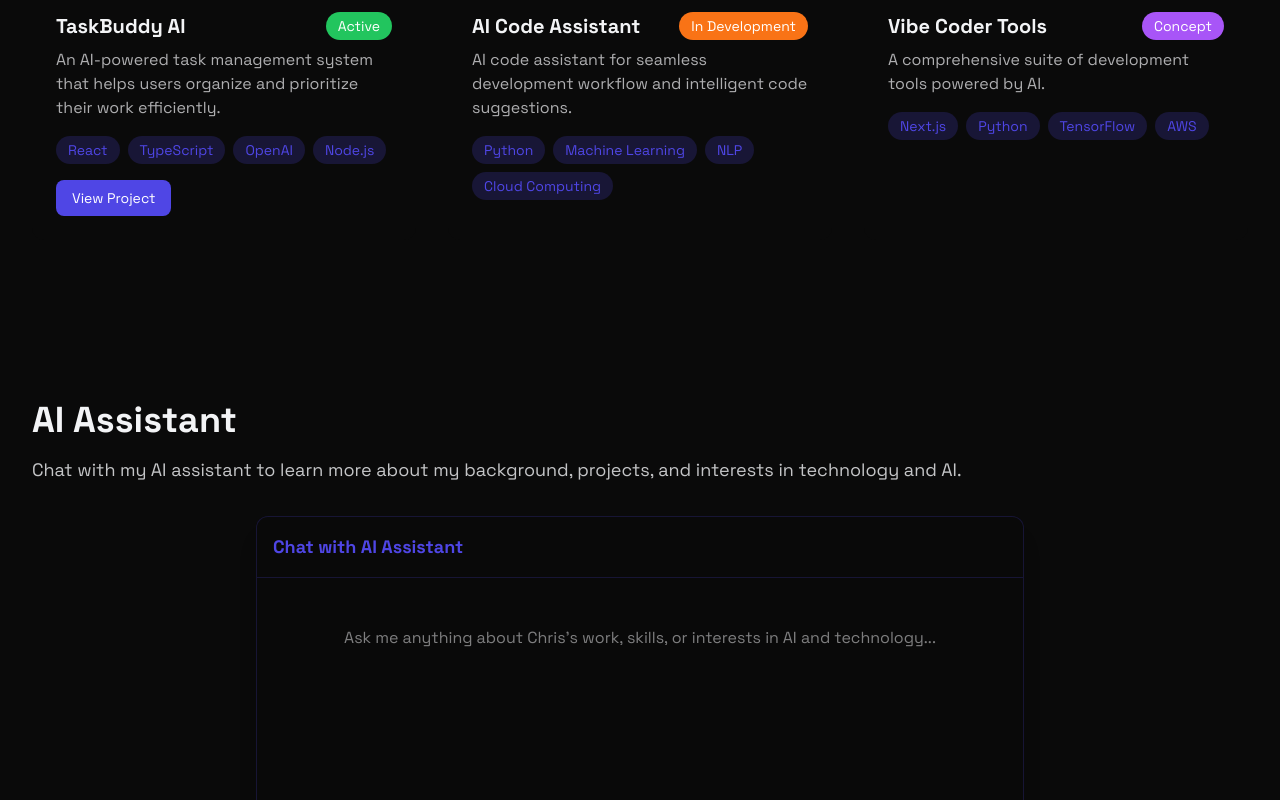
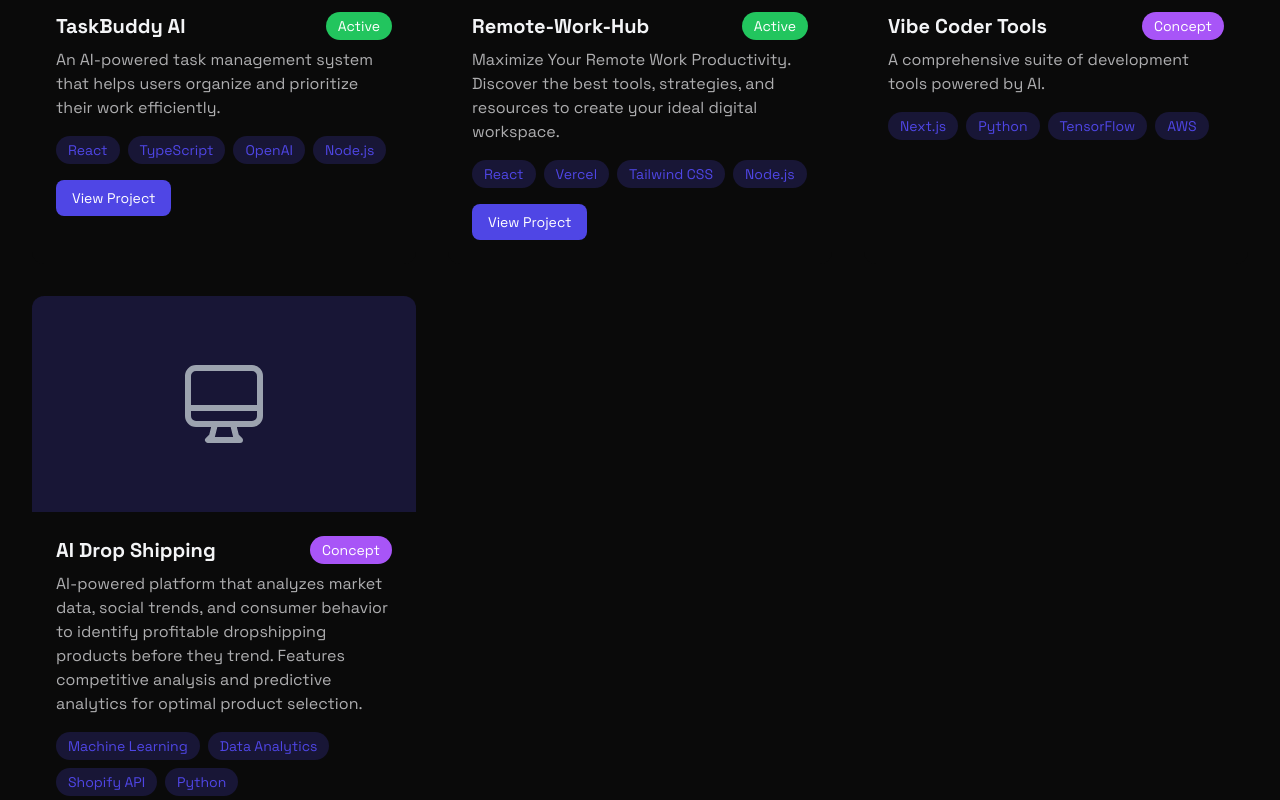
Before and after one commit to chrisnonis/christopher-nonis-website, a React (Vite) app: page / in a window 1280 px wide. Shown: the part 1760-2560 px from the top of the page. Built offline with nearby package versions, Linux system fonts and the light colour scheme.

Commit message:
feat: update projects section - add Remote-Work-Hub and AI Drop Shipping, remove AI Code Assistant

```diff
--- a/src/components/Projects.tsx
+++ b/src/components/Projects.tsx
@@ -12,18 +12,27 @@ const projects = [
     statusColor: 'bg-green-500',
   },
   {
-    title: 'AI Code Assistant',
-    description: 'AI code assistant for seamless development workflow and intelligent code suggestions.',
-    displayType: 'computer',
-    technologies: ['Python', 'Machine Learning', 'NLP', 'Cloud Computing'],
-    status: 'In Development',
-    statusColor: 'bg-orange-500',
+    title: 'Remote-Work-Hub',
+    description: 'Maximize Your Remote Work Productivity. Discover the best tools, strategies, and resources to create your ideal digital workspace.',
+    displayType: 'text',
+    technologies: ['React', 'Vercel', 'Tailwind CSS', 'Node.js'],
+    link: 'https://remote-work-hub.vercel.app/',
+    status: 'Active',
+    statusColor: 'bg-green-500',
   },
   {
     title: 'Vibe Coder Tools',
     description: 'A comprehensive suite of development tools powered by AI.',
     displayType: 'computer',
     technologies: ['Next.js', 'Python', 'TensorFlow', 'AWS'],
+    status: 'Concept',
+    statusColor: 'bg-purple-500',
+  },
+  {
+    title: 'AI Drop Shipping',
+    description: 'AI-powered platform that analyzes market data, social trends, and consumer behavior to identify profitable dropshipping products before they trend. Features competitive analysis and predictive analytics for optimal product selection.',
+    displayType: 'computer',
+    technologies: ['Machine Learning', 'Data Analytics', 'Shopify API', 'Python'],
     status: 'Concept',
     statusColor: 'bg-purple-500',
   },
```
